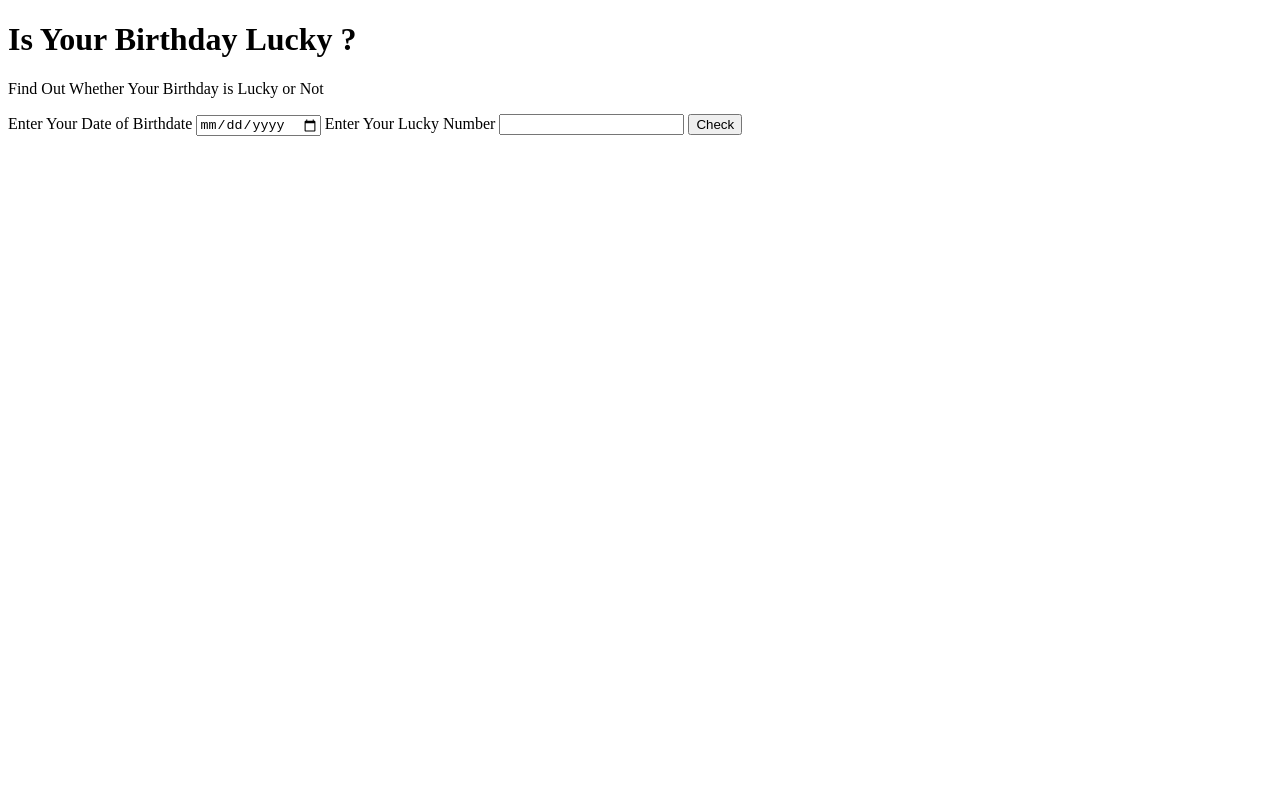
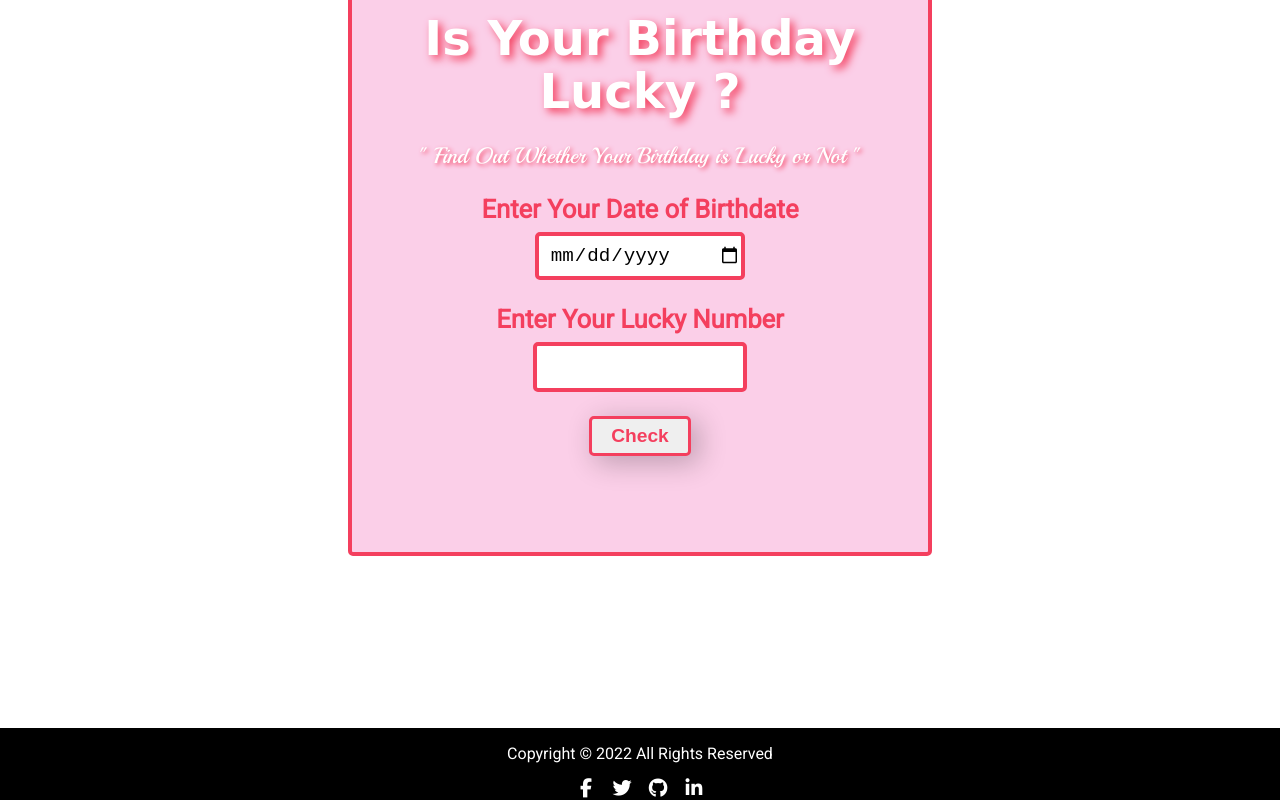
Before and after one commit to SamyakKhairnar/NeoG-Camp-Level-Zero-Mark-11, a plain HTML site: page index.html in a window 1280 px wide. Drawn offline with Linux system fonts and the light colour scheme; a web font is replaced by a local one.

Commit message:
Added Styling

```diff
--- a/app.js
+++ b/app.js
@@ -35,6 +35,6 @@ function checkLuck(dob,lucky){
         message.innerHTML="";
     }else{
         luckReturn.innerHTML="Seems that You're Not Lucky";
-        message.innerHTML="This was Just for Fun, No Numerology Added !";
+        message.innerHTML="*Attention : This was Just for Fun, No Numerology Added !*";
     }
 }
--- a/index.html
+++ b/index.html
@@ -5,11 +5,13 @@
     <meta http-equiv="X-UA-Compatible" content="IE=edge">
     <meta name="viewport" content="width=device-width, initial-scale=1.0">
     <title>Are You Lucky ?</title>
+    <link rel="stylesheet" href="/style.css">
+    <script src="https://kit.fontawesome.com/441a130e90.js" crossorigin="anonymous"></script>
 </head>
 <body>
     <div class="container">
         <h1>Is Your Birthday Lucky ?</h1>
-        <p>Find Out Whether Your Birthday is Lucky or Not</p>
+        <p class="heading">" Find Out Whether Your Birthday is Lucky or Not "</p>
         <label for="birth-date" >Enter Your Date of Birthdate</label>
         <input type="date" id="birth-date">
         <label for="lucky-no">Enter Your Lucky Number</label>
@@ -18,6 +20,33 @@
         <h2 id="check-luck"></h2>
         <h3 id="message"></h3>
     </div>
+
+    <div class='footer'>
+        <p>Copyright &#169; 2022 All Rights Reserved</p>
+          <ul class="social-links list-non-bullet">
+            <li class="list-item-inlines">
+              <a class="links" href="https://www.facebook.com/SamyakKhairnar">
+                <i class="fa-brands fb fa-facebook-f"></i>
+              </a>
+            </li>
+            <li class="list-item-inlines">
+              <a class="links" href="https://twitter.com/SamyakKhairnar">
+                <i class="fa-brands tw fa-twitter"></i>
+              </a>
+            </li>
+            <li class="list-item-inlines">
+              <a class="links" href="https://github.com/SamyakKhairnar">
+                <i class="fa-brands git fa-github"></i>
+              </a>
+            </li>
+            <li class="list-item-inlines">
+              <a class="links" href="https://www.linkedin.com/in/samyakkhairnar/">
+                <i class="fa-brands in fa-linkedin-in"></i>
+              </a>
+            </li>
+          </ul>
+      </div>
+
     <script src="/app.js"></script>
 </body>
 </html>
--- /dev/null
+++ b/style.css
@@ -0,0 +1,125 @@
+@import url('https://fonts.googleapis.com/css2?family=Bungee+Inline&family=Playball&family=Roboto&display=swap');
+
+body{
+    color: white;
+    font-family: 'Roboto', sans-serif;
+}
+
+.container{
+    display: flex;
+    flex-direction: column;
+    flex-wrap: wrap;
+    width: 45vw;
+    text-align: center;
+    row-gap: 1.5rem;
+    margin: auto;
+    margin-top: -1rem;
+    background-color: #fbcfe8;
+    border: 4px solid #f43f5e;
+    border-radius: 5px;
+}
+
+h1{
+    color: white;
+    font-family: 'Bungee Inline', cursive;
+    line-height: 1.1;
+    margin-top: 1rem;
+    font-size: 3rem;
+    text-shadow: 4px 4px 8px #f43f5e;
+}
+
+.heading{
+    font-family: 'Playball', cursive;
+    font-size: 1.4rem;
+    width: 40vw;
+    margin: auto;
+    margin-top: -2rem;
+    text-shadow: 2px 2px 4px #f43f5e;
+}
+
+label{
+    color: #f43f5e;
+    font-size: 1.6rem;
+    font-weight: bold;
+    margin-bottom: -1rem;
+}
+input{
+    font-size: 1.2rem;
+    border: 4px solid #f43f5e;
+    margin: auto;
+    height: 2.5rem;
+    width: 35%;
+    border-radius: 5px;
+    text-indent: 5px;
+}
+
+button{
+    margin: auto;
+    width: 8vw;
+    height: 2.5rem;
+    border-radius: 5px;
+    font-size: 1.2rem;
+    font-weight: bold;
+    box-shadow: 7px 6px 28px 1px rgba(0, 0, 0, 0.24);
+    cursor: pointer;
+    outline: none;
+    transition: 0.2s all;
+    color: #f43f5e;
+    border: 3px solid #f43f5e;
+}
+button:hover{
+    background-color: #f43f5e;
+    color: white;
+    border: 3px solid #f43f5e;
+}
+button:active{
+    transform: scale(0.98);
+    box-shadow: 3px 2px 22px 1px rgba(0, 0, 0, 0.24);
+}
+h2{
+    font-size: 2rem;
+    margin-bottom: -1rem;
+    text-shadow: 2px 2px 4px #000000;
+}
+#check-luck, #message{
+    color: #f43f5e;
+}
+
+.footer{
+    position: fixed;
+    left: 0;
+    bottom: 0;
+    width: 100%;
+    height: 4.5rem;
+    background-color: #000000;
+    justify-content: center;
+  }
+  .footer p{
+    margin-top: 1rem;
+    margin-bottom: auto;
+    color: white;
+    font-size: 1rem;
+    text-align: center;
+  }
+
+  .list-non-bullet {
+    list-style: none;
+    padding-inline-start: 0px;
+    text-align: center;
+
+  }
+
+  .list-item-inlines {
+    display: inline-block;
+    width: 2rem;
+    margin: auto;
+  }
+
+  .links .fa-brands{
+    color: white;
+    font-size: 1.2rem;
+    transition: .2s;
+  }
+  .links .fa-brands:hover {
+    color: #f43f5e;
+  }
```
